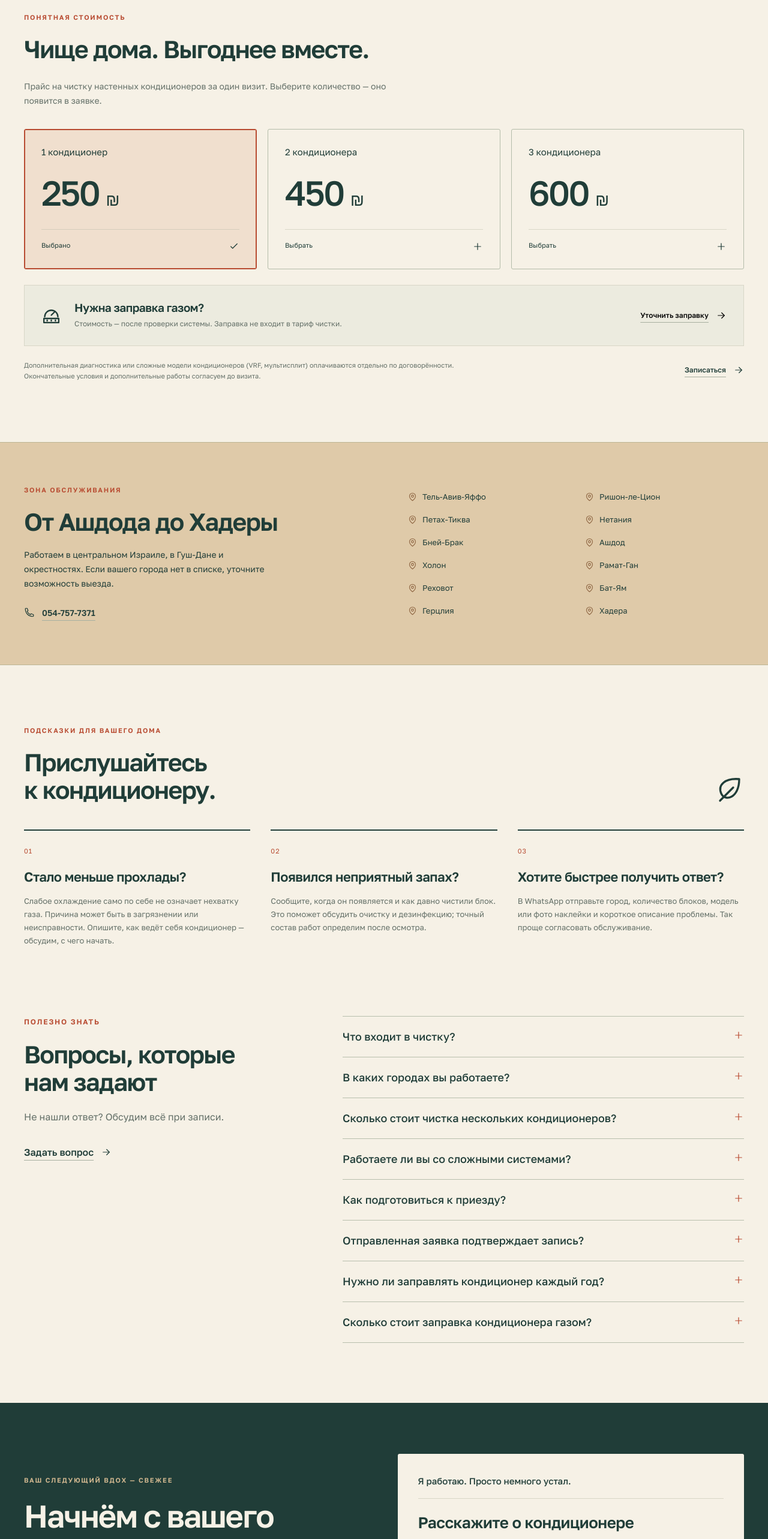
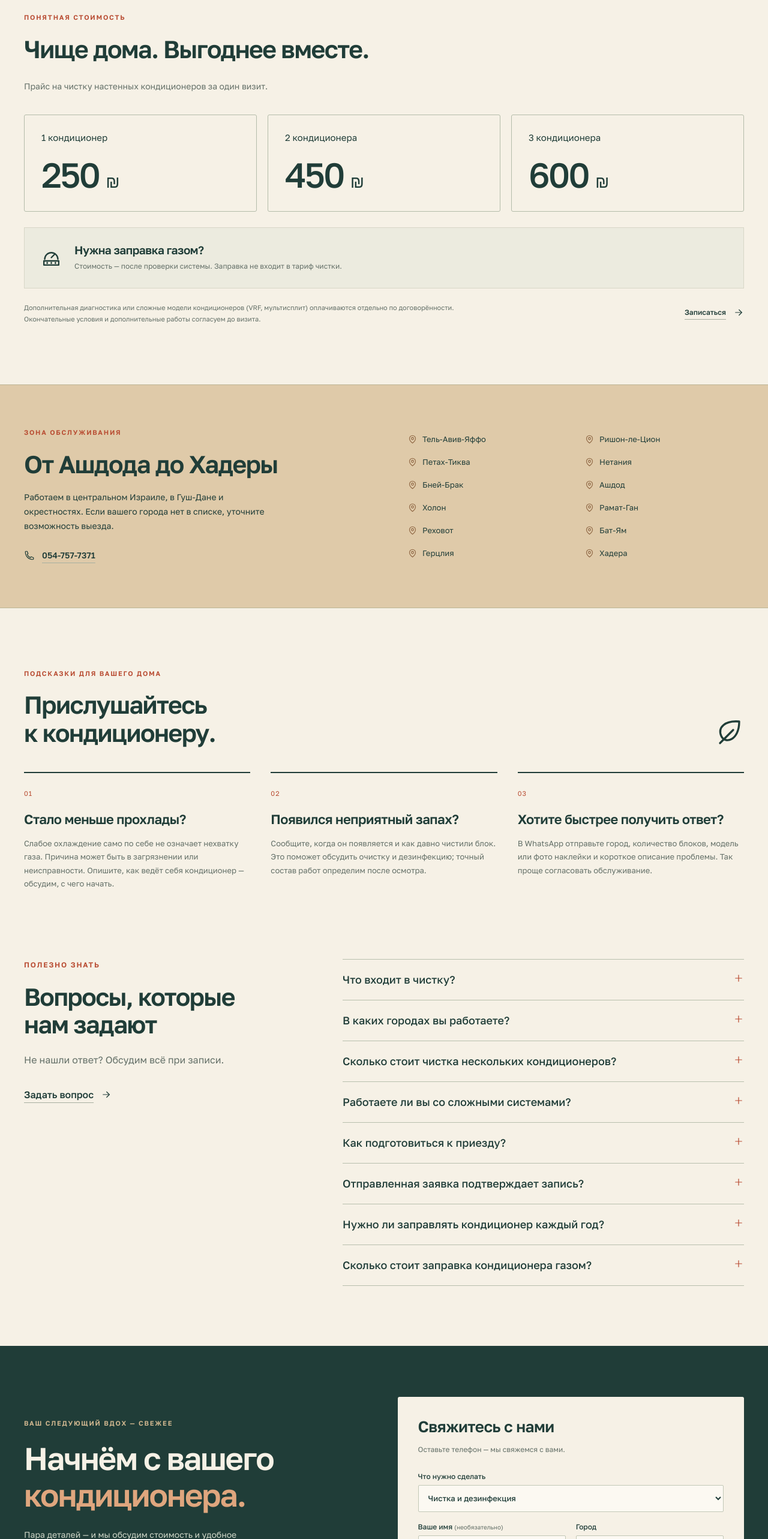
Before and after one commit to stackofart/mazganim2, a Vue app: page / in a window 1280 px wide. Shown: the part 2120-4686 px from the top of the page at 60% size. Built offline with nearby package versions, Linux system fonts and the light colour scheme.

Commit message:
Simplify booking section and make pricing cards informational

```diff
--- a/src/App.vue
+++ b/src/App.vue
@@ -16,7 +16,6 @@ const heroSection = ref(null);
 const showFloatingContact = ref(false);
 let heroObserver;
 const heroInteraction = useSceneInteraction(heroWhatsapp);
-const bookingEngaged = ref(false);
 const direction = computed(() =>
   ["he", "ar"].includes(props.locale) ? "rtl" : "ltr",
 );
@@ -44,7 +43,6 @@ const nav = computed(() =>
 const phoneUrl = `tel:${company.phone}`;
 const directWhatsapp = computed(() => whatsappUrl(t.value.requestHello));
 function startLead() {
-  bookingEngaged.value = true;
   track("lead_start", { locale: props.locale });
   menuOpen.value = false;
 }
@@ -52,25 +50,6 @@ function openService(service) {
   selectedService.value = service;
   detailDialog.value.showModal();
   track("service_view", { locale: props.locale, service: service.id });
-}
-function selectPrice(quantity) {
-  bookingEngaged.value = true;
-  booking.value.service = "cleaning";
-  booking.value.type = "wall";
-  booking.value.quantity = quantity;
-  track("price_select", { quantity, locale: props.locale });
-}
-function selectGas() {
-  bookingEngaged.value = true;
-  booking.value.service = "refrigerant";
-  track("service_select", { service: "refrigerant", locale: props.locale });
-  document.getElementById("contact")?.scrollIntoView({ behavior: "auto" });
-}
-function followContactLink(event) {
-  if (event.target.closest('a[href="#contact"]')) bookingEngaged.value = true;
-}
-function readContactHash() {
-  if (location.hash === "#contact") bookingEngaged.value = true;
 }
 function switchLanguage(event) {
   location.assign(localePath(event.target.value));
@@ -99,20 +78,17 @@ onMounted(() => {
   captureCampaign();
   document.documentElement.lang = props.locale;
   document.documentElement.dir = direction.value;
-  readContactHash();
-  window.addEventListener("hashchange", readContactHash);
   heroObserver = new IntersectionObserver(([entry]) => {
     showFloatingContact.value = !entry.isIntersecting;
   });
   if (heroSection.value) heroObserver.observe(heroSection.value);
 });
 onUnmounted(() => {
-  window.removeEventListener("hashchange", readContactHash);
   heroObserver?.disconnect();
 });
 </script>
 <template>
-  <div :dir="direction" :lang="locale" class="site-content" @click="followContactLink">
+  <div :dir="direction" :lang="locale" class="site-content">
     <a class="skip-link" href="#main">{{ t.skip }}</a>
     <header class="site-header">
       <div class="container header-inner">
@@ -251,40 +227,17 @@ onUnmounted(() => {
           </div>
         </div>
         <p class="pricing-intro">{{ t.pricingIntro }}</p>
-        <div class="price-grid">
-          <button
+        <dl class="price-grid">
+          <div
             v-for="quantity in [1, 2, 3]"
             :key="quantity"
-            type="button"
             class="price-option"
-            :class="{
-              selected:
-                booking.service === 'cleaning' && booking.type === 'wall' && booking.quantity === quantity,
-            }"
-            :aria-pressed="
-              booking.service === 'cleaning' && booking.type === 'wall' && booking.quantity === quantity
-            "
-            @click="selectPrice(quantity)"
           >
-            <span class="price-label">{{ t.priceLabels[quantity - 1] }}</span
-            ><strong
-              ><bdi>{{ company.prices[quantity] }} <span>₪</span></bdi></strong
-            ><span class="price-selection"
-              >{{
-                booking.service === "cleaning" && booking.type === "wall" && booking.quantity === quantity
-                  ? t.selected
-                  : t.select
-              }}<Icon
-                :name="
-                  booking.service === 'cleaning' && booking.type === 'wall' && booking.quantity === quantity
-                    ? 'check'
-                    : 'plus'
-                "
-                :size="18"
-            /></span>
-          </button>
-        </div>
-        <div class="gas-callout"><Icon name="gauge" :size="33" /><div><h3>{{ t.gasPriceTitle }}</h3><p>{{ t.gasPriceText }}</p></div><button class="text-link" @click="selectGas">{{ t.gasCta }}<Icon name="arrow" :size="18" /></button></div>
+            <dt class="price-label">{{ t.priceLabels[quantity - 1] }}</dt>
+            <dd class="price-value"><bdi>{{ company.prices[quantity] }} <span>₪</span></bdi></dd>
+          </div>
+        </dl>
+        <div class="gas-callout"><Icon name="gauge" :size="33" /><div><h3>{{ t.gasPriceTitle }}</h3><p>{{ t.gasPriceText }}</p></div></div>
         <div class="price-bottom">
           <p>{{ t.priceNote }} {{ t.estimateNote }}</p>
           <a class="text-link" href="#contact" @click="startLead"
@@ -370,14 +323,10 @@ onUnmounted(() => {
                 ><Icon name="chat" :size="18" />WhatsApp</a
               >
             </div>
-            <div class="booking-promise">
-              <Icon name="shield" :size="19" /><span>{{ t.promise }}</span>
-            </div>
           </div>
           <BookingForm
             v-model="booking"
             :locale="locale"
-            :engaged="bookingEngaged"
             @privacy="privacyDialog.showModal()"
           />
         </div>
--- a/src/components/BookingCharacter.vue
+++ /dev/null
@@ -1,14 +0,0 @@
-<script setup>
-defineProps({ text: { type: Object, required: true }, mood: { type: String, default: "resigned" }, leaving: Boolean });
-</script>
-
-<template>
-  <div class="booking-character" :data-mood="mood">
-    <p>{{ leaving ? text.leaving : text.lines[mood] }}</p>
-  </div>
-</template>
-
-<style scoped>
-.booking-character { margin: 0 0 24px; padding-bottom: 17px; border-bottom: 1px solid var(--line); }
-.booking-character p { font-size: 15px; line-height: 1.5; font-weight: 500; }
-</style>
--- a/src/components/BookingForm.vue
+++ b/src/components/BookingForm.vue
@@ -1,9 +1,6 @@
 <script setup>
 import { ref, computed, onMounted, onUnmounted, watch, nextTick } from "vue";
 import Icon from "./Icon.vue";
-import BookingCharacter from "./BookingCharacter.vue";
-import { sceneCopy } from "../data/scene.js";
-import { bookingMood } from "../scene-state.js";
 import { contentFor } from "../data/content.js";
 import {
   readCampaign,
@@ -13,14 +10,10 @@ import {
   calculatePrice,
   sendLead,
 } from "../lib.js";
-const props = defineProps({ locale: { type: String, default: "ru" }, engaged: Boolean });
+const props = defineProps({ locale: { type: String, default: "ru" } });
 const emit = defineEmits(["privacy"]);
 const values = defineModel({ required: true });
 const t = computed(() => contentFor(props.locale));
-const scene = computed(() => sceneCopy[props.locale] || sceneCopy.ru);
-const touched = ref(false), whatsappLeaving = ref(false);
-const characterMood = computed(() => bookingMood(props.engaged || touched.value, values.value));
-function engage() { touched.value = true; whatsappLeaving.value = false; }
 const interactive = ref(false),
   ready = ref(false),
   copied = ref(false),
@@ -46,7 +39,6 @@ watch(
   { deep: true, flush: "sync" },
 );
 function prepareRequest() {
-  engage();
   error.value = "";
   try {
     makeRequest(values.value, {}, props.locale);
@@ -177,8 +169,7 @@ onUnmounted(() => {
 });
 </script>
 <template>
-  <form class="booking-form" @submit.prevent="submit" @focusin="engage" @input="engage" @change="engage">
-    <BookingCharacter v-if="status !== 'success'" :text="scene" :mood="characterMood" :leaving="whatsappLeaving" />
+  <form class="booking-form" @submit.prevent="submit">
     <div
       v-if="status === 'success'"
       id="form-success"
@@ -337,7 +328,6 @@ onUnmounted(() => {
           target="_blank"
           rel="noopener noreferrer"
           @click="
-            whatsappLeaving = true;
             track('lead_whatsapp_click', {
               locale,
               system_type: values.type,
--- a/src/data/locales/ar.json
+++ b/src/data/locales/ar.json
@@ -101,7 +101,7 @@
   ],
   "pricingEyebrow": "أسعار واضحة",
   "pricingTitle": "منزل أنظف. وتوفير معًا.",
-  "pricingIntro": "أسعار تنظيف المكيفات الجدارية في زيارة واحدة. اختر العدد ليظهر في طلبك.",
+  "pricingIntro": "أسعار تنظيف المكيفات الجدارية في زيارة واحدة.",
   "selected": "تم الاختيار",
   "select": "اختر",
   "quote": "بالاتفاق المسبق",
@@ -169,7 +169,7 @@
   ],
   "bookingIntro": "بعض التفاصيل لنناقش السعر والموعد المناسب.",
   "promise": "تؤكد الحجز بعد الاتفاق على جميع التفاصيل.",
-  "formTitle": "أخبرنا عن مكيفك",
+  "formTitle": "تواصلوا معنا",
   "formIntro": "اترك رقم هاتفك وسنتواصل معك.",
   "name": "اسمك",
   "optional": "اختياري",
--- a/src/data/locales/en.json
+++ b/src/data/locales/en.json
@@ -101,7 +101,7 @@
   ],
   "pricingEyebrow": "CLEAR PRICING",
   "pricingTitle": "A cleaner home. Better together.",
-  "pricingIntro": "Prices for wall-mounted units cleaned in one visit. Select the quantity to add it to your request.",
+  "pricingIntro": "Prices for wall-mounted units cleaned in one visit.",
   "selected": "Selected",
   "select": "Select",
   "quote": "By arrangement",
@@ -169,7 +169,7 @@
   ],
   "bookingIntro": "A few details help us discuss the price and a convenient time.",
   "promise": "Your booking is confirmed after all details are agreed.",
-  "formTitle": "Tell us about your AC",
+  "formTitle": "Contact us",
   "formIntro": "Leave your phone number and we will get in touch.",
   "name": "Your name",
   "optional": "optional",
--- a/src/data/locales/fr.json
+++ b/src/data/locales/fr.json
@@ -101,7 +101,7 @@
   ],
   "pricingEyebrow": "DES TARIFS CLAIRS",
   "pricingTitle": "Plus propre chez vous. Plus avantageux ensemble.",
-  "pricingIntro": "Tarifs pour des climatiseurs muraux nettoyés lors d’une seule visite. Choisissez la quantité pour votre demande.",
+  "pricingIntro": "Tarifs pour des climatiseurs muraux nettoyés lors d’une seule visite.",
   "selected": "Sélectionné",
   "select": "Choisir",
   "quote": "Sur devis",
@@ -169,7 +169,7 @@
   ],
   "bookingIntro": "Quelques détails pour discuter du tarif et d’un horaire adapté.",
   "promise": "Vous confirmez après accord sur tous les détails.",
-  "formTitle": "Parlez-nous de votre climatisation",
+  "formTitle": "Contactez-nous",
   "formIntro": "Laissez votre numéro, nous vous recontacterons.",
   "name": "Votre nom",
   "optional": "facultatif",
--- a/src/data/locales/he.json
+++ b/src/data/locales/he.json
@@ -101,7 +101,7 @@
   ],
   "pricingEyebrow": "מחיר ברור מראש",
   "pricingTitle": "בית נקי יותר. משתלם יותר ביחד.",
-  "pricingIntro": "מחירים לניקוי מזגנים עיליים בביקור אחד. בחרו כמות והיא תופיע בפנייה.",
+  "pricingIntro": "מחירים לניקוי מזגנים עיליים בביקור אחד.",
   "selected": "נבחר",
   "select": "בחירה",
   "quote": "בתיאום מראש",
@@ -169,7 +169,7 @@
   ],
   "bookingIntro": "כמה פרטים, ונוכל לדבר על המחיר ועל מועד מתאים.",
   "promise": "מאשרים את ההזמנה אחרי שכל הפרטים מוסכמים.",
-  "formTitle": "ספרו לנו על המזגן",
+  "formTitle": "צרו איתנו קשר",
   "formIntro": "השאירו מספר טלפון וניצור קשר.",
   "name": "השם שלכם",
   "optional": "לא חובה",
--- a/src/data/locales/ru.json
+++ b/src/data/locales/ru.json
@@ -101,7 +101,7 @@
   ],
   "pricingEyebrow": "ПОНЯТНАЯ СТОИМОСТЬ",
   "pricingTitle": "Чище дома. Выгоднее вместе.",
-  "pricingIntro": "Прайс на чистку настенных кондиционеров за один визит. Выберите количество — оно появится в заявке.",
+  "pricingIntro": "Прайс на чистку настенных кондиционеров за один визит.",
   "selected": "Выбрано",
   "select": "Выбрать",
   "quote": "По согласованию",
@@ -169,7 +169,7 @@
   ],
   "bookingIntro": "Пара деталей — и мы обсудим стоимость и удобное время.",
   "promise": "Вы подтверждаете запись после согласования всех деталей.",
-  "formTitle": "Расскажите о кондиционере",
+  "formTitle": "Свяжитесь с нами",
   "formIntro": "Оставьте телефон — мы свяжемся с вами.",
   "name": "Ваше имя",
   "optional": "необязательно",
--- a/src/scene-state.js
+++ b/src/scene-state.js
@@ -13,9 +13,3 @@ export function sceneState({ near = false, progress = 0, focused = false, hovere
   if (near) return { mood: "hopeful", anticipation: Math.min(.8, progress * .8) };
   return { mood: "resigned", anticipation: 0 };
 }
-
-export function bookingMood(engaged, values) {
-  if (!engaged) return "resigned";
-  // This is anticipation only. Submission success remains owned by the form.
-  return String(values.city || "").trim() && String(values.phone || "").trim() ? "ready" : "hopeful";
-}
--- a/src/style.css
+++ b/src/style.css
@@ -136,18 +136,14 @@ h3 { font-size: 23px; font-weight: 600; line-height: 1.25; letter-spacing: -.5px
 .steps h3 { font-size: 19px; }
 .steps p { margin-top: 12px; font-size: 13px; color: var(--muted); }
 .pricing-intro { color: var(--muted); font-size: 14px; max-width: 650px; margin: -15px 0 35px; }
-.price-grid { display: grid; grid-template-columns: repeat(3,1fr); gap: 18px; }
-.price-option { display: flex; flex-direction: column; background: transparent; padding: 28px; text-align: start; color: var(--ink); border: 1px solid #b4bcaa; border-radius: 3px; transition: background .2s; }
-.price-option:hover { background: #ece8d8; }
-.price-option.selected { border-color: var(--accent); background: #f0dfce; box-shadow: inset 0 0 0 1px var(--accent); }
+.price-grid { display: grid; grid-template-columns: repeat(3,1fr); gap: 18px; margin: 0; }
+.price-option { display: flex; flex-direction: column; padding: 28px; text-align: start; color: var(--ink); border: 1px solid #b4bcaa; border-radius: 3px; }
 .price-label { font-size: 15px; }
-.price-option > strong { display: block; font-size: 58px; font-weight: 500; letter-spacing: -3px; margin-block: 28px; line-height: 1.1; }
-.price-option strong span { font-size: 27px; letter-spacing: 0; }
-.price-selection { display: flex; width: 100%; justify-content: space-between; gap: 12px; padding-top: 19px; border-top: 1px solid #b7b8a577; font-size: 11px; }
+.price-value { font-size: 58px; font-weight: 500; letter-spacing: -3px; margin: 22px 0 0; line-height: 1.1; }
+.price-value span { font-size: 27px; letter-spacing: 0; }
 .gas-callout { display: flex; gap: 22px; align-items: center; margin-top: 26px; padding: 25px 28px; border: 1px solid var(--line); background: #ecebdf; }
 .gas-callout h3 { font-size: 19px; }
 .gas-callout p { font-size: 12px; color: var(--muted); margin-top: 6px; }
-.gas-callout .text-link { margin-inline-start: auto; flex-shrink: 0; font-size: 12px; }
 .price-bottom { display: flex; justify-content: space-between; gap: 40px; margin-top: 23px; align-items: start; }
 .price-bottom p { max-width: 750px; color: var(--muted); font-size: 11px; }
 .price-bottom .text-link { flex-shrink: 0; font-size: 12px; }
@@ -185,7 +181,6 @@ h3 { font-size: 23px; font-weight: 600; line-height: 1.25; letter-spacing: -.5px
 .contact-phone { display: flex; align-items: center; gap: 12px; margin-top: 36px; font-size: 25px; letter-spacing: -.8px; }
 .contact-channels { display: flex; flex-wrap: wrap; gap: 25px; margin-top: 24px; }
 .contact-channels a { display: flex; gap: 8px; align-items: center; font-size: 14px; text-decoration: underline; text-underline-offset: 6px; }
-.booking-promise { display: flex; gap: 11px; color: #cbd0bd; font-size: 11px; line-height: 1.7; max-width: 350px; margin-top: 42px; }
 .booking-form { padding: 34px; background: var(--paper); color: var(--ink); border-radius: 3px; min-width: 0; }
 .form-fields { margin: 0; padding: 0; border: 0; min-width: 0; }
 .form-fields h3 { font-size: 26px; }
@@ -308,11 +303,10 @@ h3 { font-size: 23px; font-weight: 600; line-height: 1.25; letter-spacing: -.5px
   .price-grid { gap: 10px; }
   .price-option { padding: 21px 16px; }
   .price-label { font-size: 12px; }
-  .price-option > strong { font-size: 43px; margin-block: 23px; letter-spacing: -2px; }
-  .price-option strong span { font-size: 21px; }
+  .price-value { font-size: 43px; margin-top: 20px; letter-spacing: -2px; }
+  .price-value span { font-size: 21px; }
   .gas-callout { flex-wrap: wrap; gap: 16px; padding: 23px; }
   .gas-callout > div { flex: 1; }
-  .gas-callout .text-link { margin-inline-start: 48px; }
   .price-bottom { flex-direction: column; gap: 12px; }
   .area-section { padding-block: 56px; }
   .area-layout { grid-template-columns: 1fr; gap: 32px; }
@@ -331,7 +325,6 @@ h3 { font-size: 23px; font-weight: 600; line-height: 1.25; letter-spacing: -.5px
   .booking-copy { padding: 0; }
   .booking-copy h2 { font-size: 40px; letter-spacing: -1.4px; }
   .booking-copy > p { max-width: 500px; }
-  .booking-promise { margin-top: 26px; }
   .booking-form { padding: 26px 22px; }
   .booking-form :is(input,select,textarea) { font-size: 16px; }
   .form-fields h3 { font-size: 25px; }
@@ -355,8 +348,7 @@ h3 { font-size: 23px; font-weight: 600; line-height: 1.25; letter-spacing: -.5px
   .price-grid { grid-template-columns: 1fr; }
   .price-option { display: grid; grid-template-columns: 1fr 1fr; gap: 13px; align-items: center; padding: 22px; }
   .price-label { font-size: 16px; }
-  .price-option > strong { margin: 0; text-align: end; font-size: 42px; }
-  .price-selection { grid-column: 1 / -1; padding-top: 15px; }
+  .price-value { margin: 0; text-align: end; font-size: 42px; }
   .city-list { gap: 21px 12px; }
   .city-list li { font-size: 11px; gap: 6px; }
   .gas-callout { padding: 22px 18px; }
```
Also changed, not shown: 4 other files (tests, documents, lock files or other folders).
